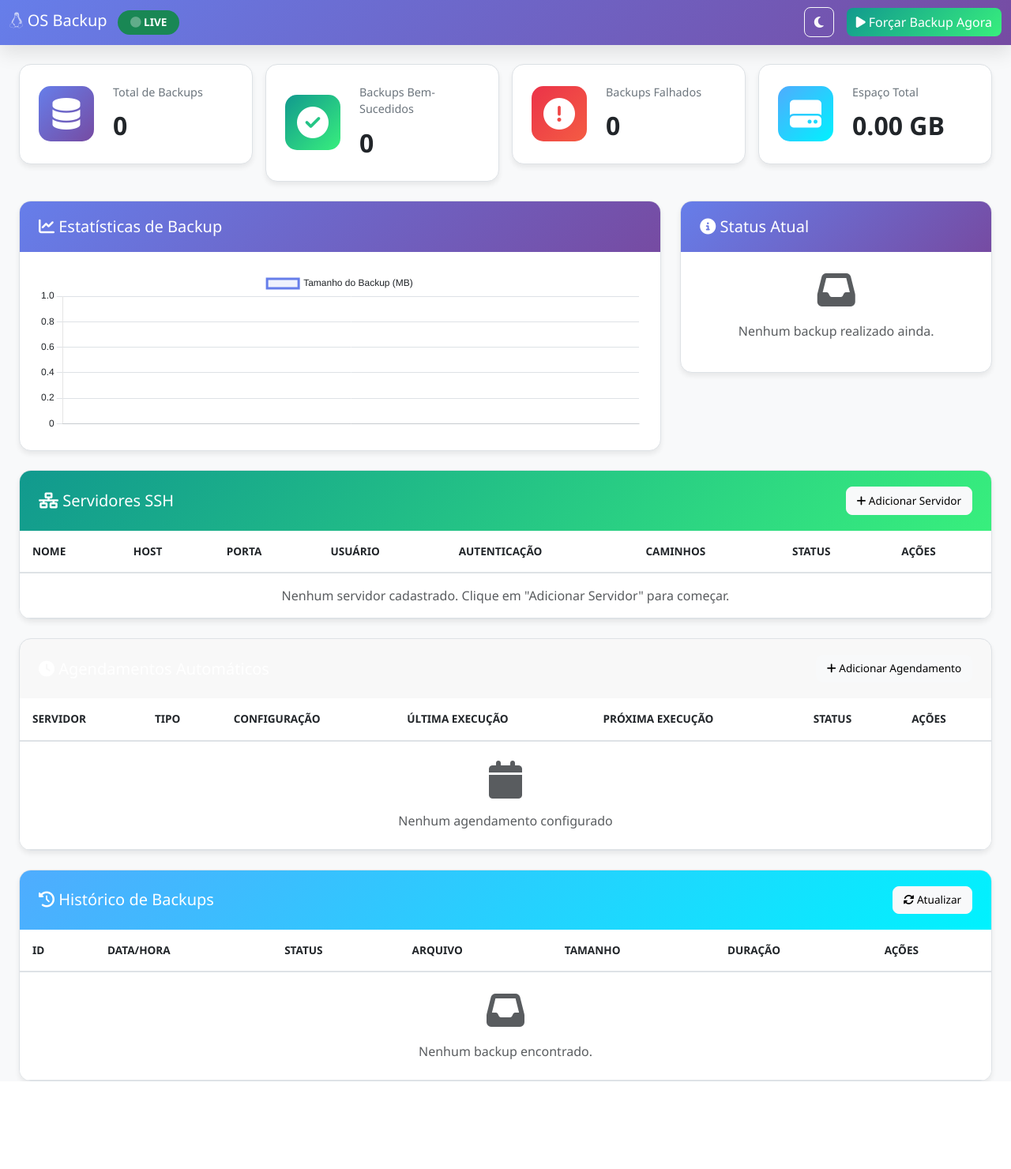
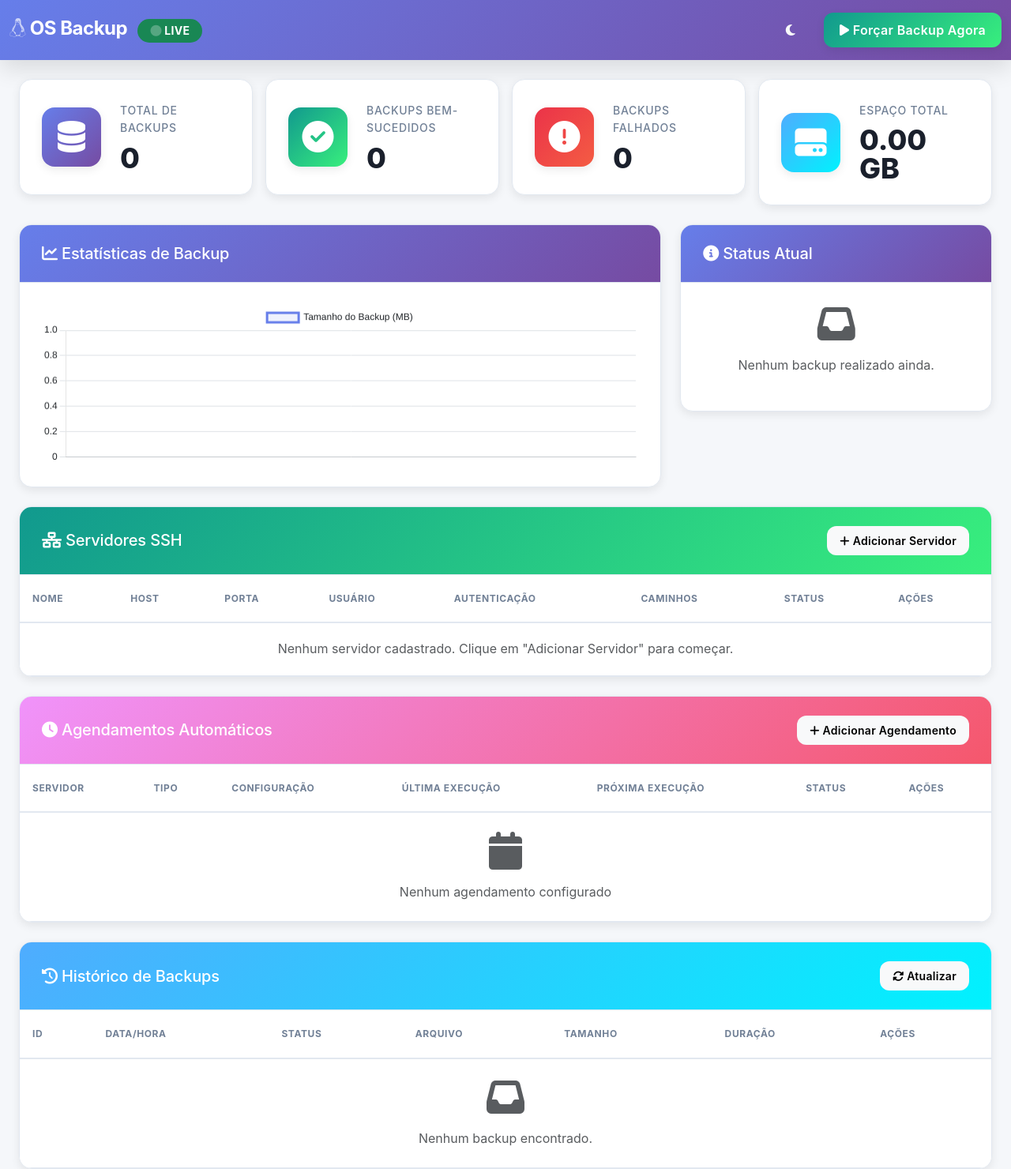
Before and after one commit to oarthurdev/os-autobackup, a Flask app: page / in a window 1280 px wide. Shown: the whole page at 79% size. Before the commit the page ends 1369 px from the top, so only its background shows below. Run offline with Flask 3, Linux system fonts and the light colour scheme; data that the repository does not hold is empty.

Commit message:
Assistant checkpoint: Modernizar interface web com novo design
Assistant generated file changes:
- static/css/style.css: Modernizar interface com gradientes suaves, glassmorphism e melhor hierarquia visual

---

User prompt:

Crie um estilo mais bonito para a interface web para ambos os temas(light e dark)

Replit-Commit-Author: Assistant
Replit-Commit-Session-Id: 67ee763a-6dd8-4b3e-bc24-27a8db188260
Replit-Commit-Event-Id: 7d5e5cbf-e6de-49ed-a0b2-2b1ad20abc63

```diff
--- a/static/css/style.css
+++ b/static/css/style.css
@@ -1,41 +1,71 @@
+
 :root {
-    --bg-primary: #f8f9fa;
+    --bg-primary: #f5f7fa;
     --bg-secondary: #ffffff;
-    --text-primary: #212529;
-    --text-secondary: #6c757d;
-    --border-color: #dee2e6;
+    --bg-tertiary: #fafbfc;
+    --text-primary: #1a202c;
+    --text-secondary: #718096;
+    --text-muted: #a0aec0;
+    --border-color: #e2e8f0;
     --gradient-primary: linear-gradient(135deg, #667eea 0%, #764ba2 100%);
     --gradient-success: linear-gradient(135deg, #11998e 0%, #38ef7d 100%);
     --gradient-danger: linear-gradient(135deg, #eb3349 0%, #f45c43 100%);
     --gradient-info: linear-gradient(135deg, #4facfe 0%, #00f2fe 100%);
-    --shadow: 0 4px 6px rgba(0,0,0,0.07);
-    --shadow-lg: 0 10px 25px rgba(0,0,0,0.1);
+    --gradient-warning: linear-gradient(135deg, #f093fb 0%, #f5576c 100%);
+    --shadow-sm: 0 2px 4px rgba(0, 0, 0, 0.04);
+    --shadow: 0 4px 12px rgba(0, 0, 0, 0.08);
+    --shadow-lg: 0 10px 30px rgba(0, 0, 0, 0.12);
+    --shadow-xl: 0 20px 40px rgba(0, 0, 0, 0.15);
+    --radius-sm: 8px;
+    --radius: 12px;
+    --radius-lg: 16px;
+    --radius-xl: 20px;
 }
 
 [data-theme="dark"] {
-    --bg-primary: #1a1a2e;
-    --bg-secondary: #16213e;
-    --text-primary: #eaeaea;
-    --text-secondary: #a0a0a0;
-    --border-color: #2d3561;
+    --bg-primary: #0f1419;
+    --bg-secondary: #1a1f2e;
+    --bg-tertiary: #242b3d;
+    --text-primary: #f7fafc;
+    --text-secondary: #cbd5e0;
+    --text-muted: #718096;
+    --border-color: #2d3748;
+    --shadow-sm: 0 2px 4px rgba(0, 0, 0, 0.3);
+    --shadow: 0 4px 12px rgba(0, 0, 0, 0.4);
+    --shadow-lg: 0 10px 30px rgba(0, 0, 0, 0.5);
+    --shadow-xl: 0 20px 40px rgba(0, 0, 0, 0.6);
 }
 
 * {
-    transition: background-color 0.3s ease, color 0.3s ease, border-color 0.3s ease;
+    transition: background-color 0.3s cubic-bezier(0.4, 0, 0.2, 1),
+                color 0.3s cubic-bezier(0.4, 0, 0.2, 1),
+                border-color 0.3s cubic-bezier(0.4, 0, 0.2, 1),
+                transform 0.2s cubic-bezier(0.4, 0, 0.2, 1);
 }
 
 body {
-    background-color: var(--bg-primary);
+    background: var(--bg-primary);
     color: var(--text-primary);
-    font-family: 'Segoe UI', Tahoma, Geneva, Verdana, sans-serif;
+    font-family: 'Inter', -apple-system, BlinkMacSystemFont, 'Segoe UI', Roboto, 'Helvetica Neue', Arial, sans-serif;
     min-height: 100vh;
+    line-height: 1.6;
 }
 
+/* Navbar */
 .navbar {
     background: var(--gradient-primary) !important;
     box-shadow: var(--shadow-lg);
+    backdrop-filter: blur(10px);
+    padding: 1rem 0;
 }
 
+.navbar-brand {
+    font-weight: 700;
+    font-size: 1.5rem;
+    letter-spacing: -0.02em;
+}
+
+/* Gradients */
 .bg-gradient {
     background: var(--gradient-primary) !important;
 }
@@ -52,87 +82,121 @@ body {
     background: var(--gradient-info) !important;
 }
 
+.bg-gradient-warning {
+    background: var(--gradient-warning) !important;
+}
+
+/* Buttons */
+.btn {
+    border-radius: var(--radius);
+    font-weight: 600;
+    padding: 0.625rem 1.25rem;
+    border: none;
+    transition: all 0.3s cubic-bezier(0.4, 0, 0.2, 1);
+    letter-spacing: 0.02em;
+}
+
+.btn:hover {
+    transform: translateY(-2px);
+    box-shadow: var(--shadow-lg);
+}
+
+.btn:active {
+    transform: translateY(0);
+}
+
 .btn-gradient-success {
     background: var(--gradient-success);
-    border: none;
     color: white;
-    font-weight: 600;
-    transition: all 0.3s ease;
+    box-shadow: var(--shadow);
 }
 
 .btn-gradient-success:hover {
-    transform: translateY(-2px);
-    box-shadow: 0 5px 15px rgba(17, 153, 142, 0.4);
+    box-shadow: 0 8px 20px rgba(17, 153, 142, 0.35);
     color: white;
 }
 
 .btn-gradient-primary {
     background: var(--gradient-primary);
-    border: none;
     color: white;
-    font-weight: 600;
-    transition: all 0.3s ease;
+    box-shadow: var(--shadow);
 }
 
 .btn-gradient-primary:hover {
-    transform: translateY(-2px);
-    box-shadow: 0 5px 15px rgba(102, 126, 234, 0.4);
+    box-shadow: 0 8px 20px rgba(102, 126, 234, 0.35);
     color: white;
 }
 
+.btn-sm {
+    font-size: 0.875rem;
+    padding: 0.5rem 1rem;
+}
+
+/* Animations */
 .pulse-icon {
-    animation: pulse 2s infinite;
+    animation: pulse 2s cubic-bezier(0.4, 0, 0.6, 1) infinite;
 }
 
 @keyframes pulse {
     0%, 100% { opacity: 1; }
-    50% { opacity: 0.6; }
+    50% { opacity: 0.5; }
 }
 
 .blink {
-    animation: blink 1.5s infinite;
+    animation: blink 1.5s ease-in-out infinite;
 }
 
 @keyframes blink {
     0%, 100% { opacity: 1; }
-    50% { opacity: 0.3; }
+    50% { opacity: 0.2; }
 }
 
 /* Stat Cards */
 .stat-card {
     background: var(--bg-secondary);
-    border-radius: 15px;
-    padding: 1.5rem;
+    border-radius: var(--radius-lg);
+    padding: 1.75rem;
     box-shadow: var(--shadow);
     border: 1px solid var(--border-color);
     display: flex;
     align-items: center;
     gap: 1.5rem;
-    transition: all 0.3s ease;
+    transition: all 0.3s cubic-bezier(0.4, 0, 0.2, 1);
+    position: relative;
+    overflow: hidden;
+}
+
+.stat-card::before {
+    content: '';
+    position: absolute;
+    top: 0;
+    left: 0;
+    right: 0;
+    height: 3px;
+    background: linear-gradient(90deg, transparent, currentColor, transparent);
+    opacity: 0;
+    transition: opacity 0.3s ease;
 }
 
 .stat-card:hover {
-    transform: translateY(-5px);
-    box-shadow: var(--shadow-lg);
+    transform: translateY(-6px);
+    box-shadow: var(--shadow-xl);
+    border-color: transparent;
 }
 
-[data-theme="dark"] .stat-card {
-    background: var(--bg-secondary);
-    box-shadow: 0 4px 6px rgba(0,0,0,0.3);
-}
-
-[data-theme="dark"] .stat-card:hover {
-    box-shadow: 0 10px 25px rgba(0,0,0,0.5);
+.stat-card:hover::before {
+    opacity: 0.8;
 }
 
 .stat-icon {
     font-size: 2.5rem;
-    width: 70px;
-    height: 70px;
+    width: 75px;
+    height: 75px;
     display: flex;
     align-items: center;
     justify-content: center;
-    border-radius: 15px;
+    border-radius: var(--radius-lg);
+    box-shadow: var(--shadow);
 }
 
 .card-primary .stat-icon {
@@ -140,9 +204,17 @@ body {
     color: white;
 }
 
+.card-primary::before {
+    color: #667eea;
+}
+
 .card-success .stat-icon {
     background: var(--gradient-success);
     color: white;
+}
+
+.card-success::before {
+    color: #11998e;
 }
 
 .card-danger .stat-icon {
@@ -150,9 +222,17 @@ body {
     color: white;
 }
 
+.card-danger::before {
+    color: #eb3349;
+}
+
 .card-info .stat-icon {
     background: var(--gradient-info);
     color: white;
+}
+
+.card-info::before {
+    color: #4facfe;
 }
 
 .stat-content {
@@ -160,57 +240,93 @@ body {
 }
 
 .stat-label {
-    font-size: 0.9rem;
+    font-size: 0.875rem;
     color: var(--text-secondary);
     margin-bottom: 0.5rem;
+    font-weight: 500;
+    text-transform: uppercase;
+    letter-spacing: 0.05em;
 }
 
 .stat-value {
-    font-size: 2rem;
-    font-weight: 700;
+    font-size: 2.25rem;
+    font-weight: 800;
     color: var(--text-primary);
+    line-height: 1;
 }
 
 /* Modern Cards */
 .modern-card {
     background: var(--bg-secondary);
     border: 1px solid var(--border-color);
-    border-radius: 15px;
+    border-radius: var(--radius-lg);
     box-shadow: var(--shadow);
     overflow: hidden;
+    transition: all 0.3s ease;
+}
+
+.modern-card:hover {
+    box-shadow: var(--shadow-lg);
 }
 
 .modern-card .card-header {
-    border-bottom: none;
-    padding: 1.25rem 1.5rem;
+    border-bottom: 1px solid var(--border-color);
+    padding: 1.5rem 1.75rem;
+    font-weight: 700;
+    letter-spacing: -0.01em;
 }
 
 .modern-card .card-body {
-    padding: 1.5rem;
+    padding: 1.75rem;
 }
 
 /* Progress Card */
 .progress-card {
     background: var(--bg-secondary);
-    border: 2px solid #ffc107;
-    border-radius: 15px;
-    box-shadow: 0 0 20px rgba(255, 193, 7, 0.2);
-    animation: pulse-border 2s infinite;
+    border: 2px solid transparent;
+    background-clip: padding-box;
+    position: relative;
+    border-radius: var(--radius-lg);
+    box-shadow: var(--shadow-lg);
+    animation: pulse-border 2s cubic-bezier(0.4, 0, 0.6, 1) infinite;
 }
 
-.progress-card .card-header {
-    background: var(--gradient-primary) !important;
+.progress-card::before {
+    content: '';
+    position: absolute;
+    top: -2px;
+    left: -2px;
+    right: -2px;
+    bottom: -2px;
+    background: linear-gradient(135deg, #ffc107 0%, #ff9800 100%);
+    border-radius: var(--radius-lg);
+    z-index: -1;
+    opacity: 0.6;
+    animation: pulse-glow 2s ease-in-out infinite;
+}
+
+@keyframes pulse-border {
+    0%, 100% { transform: scale(1); }
+    50% { transform: scale(1.01); }
+}
+
+@keyframes pulse-glow {
+    0%, 100% { opacity: 0.6; }
+    50% { opacity: 0.9; }
 }
 
 .progress-card .alert-info {
-    background: rgba(79, 172, 254, 0.15);
-    border-color: rgba(79, 172, 254, 0.3);
+    background: rgba(79, 172, 254, 0.1);
+    border-left: 4px solid #4facfe;
+    border-radius: var(--radius);
     color: var(--text-primary);
 }
 
-@keyframes pulse-border {
-    0%, 100% { box-shadow: 0 0 20px rgba(255, 193, 7, 0.2); }
-    50% { box-shadow: 0 0 30px rgba(255, 193, 7, 0.4); }
+.progress-card .alert-warning {
+    background: rgba(255, 193, 7, 0.1);
+    border-left: 4px solid #ffc107;
+    border-radius: var(--radius);
+    color: var(--text-primary);
 }
 
 /* Modern Table */
@@ -219,16 +335,18 @@ body {
 }
 
 .modern-table thead {
-    background: var(--bg-primary);
+    background: var(--bg-tertiary);
     border-bottom: 2px solid var(--border-color);
 }
 
 .modern-table thead th {
-    font-weight: 600;
+    font-weight: 700;
     text-transform: uppercase;
-    font-size: 0.85rem;
-    padding: 1rem;
+    font-size: 0.75rem;
+    padding: 1.25rem 1rem;
     border: none;
+    letter-spacing: 0.05em;
+    color: var(--text-secondary);
 }
 
 .modern-table tbody tr {
@@ -237,21 +355,22 @@ body {
 }
 
 .modern-table tbody tr:hover {
-    background: var(--bg-primary);
-    transform: scale(1.01);
+    background: var(--bg-tertiary);
+    transform: scale(1.005);
 }
 
 .modern-table tbody td {
-    padding: 1rem;
+    padding: 1.25rem 1rem;
     vertical-align: middle;
 }
 
 /* Badges */
 .badge {
-    font-size: 0.85rem;
+    font-size: 0.875rem;
     padding: 0.5rem 1rem;
-    font-weight: 600;
-    border-radius: 20px;
+    font-weight: 700;
+    border-radius: 2rem;
+    letter-spacing: 0.02em;
 }
 
 .status-success {
@@ -265,95 +384,72 @@ body {
 }
 
 .status-in-progress {
-    background: linear-gradient(135deg, #f093fb 0%, #f5576c 100%);
+    background: var(--gradient-warning);
     color: white;
-    animation: pulse 1.5s infinite;
+    animation: pulse 1.5s ease-in-out infinite;
 }
 
-[data-theme="dark"] .badge.bg-success {
-    background: var(--gradient-success) !important;
-}
-
-[data-theme="dark"] .badge.bg-danger {
-    background: var(--gradient-danger) !important;
-}
-
-[data-theme="dark"] .badge.bg-warning {
-    background: linear-gradient(135deg, #f093fb 0%, #f5576c 100%) !important;
-}
-
-/* Buttons */
-.btn {
-    border-radius: 8px;
-    font-weight: 500;
-    transition: all 0.3s ease;
-}
-
-.btn:hover {
-    transform: translateY(-2px);
-}
-
-.btn-sm {
-    font-size: 0.85rem;
-    padding: 0.4rem 0.8rem;
-}
-
-/* Modern Inputs */
+/* Inputs */
 .modern-input {
-    border-radius: 10px;
+    border-radius: var(--radius);
     border: 2px solid var(--border-color);
-    padding: 0.75rem 1rem;
+    padding: 0.875rem 1.125rem;
     background: var(--bg-secondary);
     color: var(--text-primary);
     transition: all 0.3s ease;
+    font-size: 0.9375rem;
 }
 
 .modern-input:focus {
     border-color: #667eea;
-    box-shadow: 0 0 0 0.2rem rgba(102, 126, 234, 0.25);
+    box-shadow: 0 0 0 4px rgba(102, 126, 234, 0.1);
     background: var(--bg-secondary);
     color: var(--text-primary);
+    outline: none;
 }
 
 /* Modern Modal */
 .modern-modal {
-    border-radius: 15px;
+    border-radius: var(--radius-xl);
     overflow: hidden;
     border: none;
     background: var(--bg-secondary);
+    box-shadow: var(--shadow-xl);
 }
 
 .modern-modal .modal-header {
-    border-bottom: none;
-    padding: 1.5rem;
+    border-bottom: 1px solid var(--border-color);
+    padding: 1.75rem 2rem;
 }
 
 .modern-modal .modal-body {
-    padding: 1.5rem;
+    padding: 2rem;
 }
 
 .modern-modal .modal-footer {
     border-top: 1px solid var(--border-color);
-    padding: 1.5rem;
+    padding: 1.5rem 2rem;
+    background: var(--bg-tertiary);
 }
 
 /* Logs Container */
 .logs-container {
     max-height: 500px;
     overflow-y: auto;
-    font-family: 'Courier New', monospace;
-    font-size: 0.9rem;
+    font-family: 'JetBrains Mono', 'Fira Code', 'Courier New', monospace;
+    font-size: 0.875rem;
     background: var(--bg-primary);
-    padding: 1rem;
-    border-radius: 10px;
+    padding: 1.25rem;
+    border-radius: var(--radius);
     border: 1px solid var(--border-color);
 }
 
 .log-entry {
-    padding: 0.5rem;
+    padding: 0.625rem;
     border-left: 3px solid transparent;
     margin-bottom: 0.5rem;
-    border-radius: 5px;
+    border-radius: var(--radius-sm);
+    font-size: 0.8125rem;
 }
 
 .log-entry:hover {
@@ -366,44 +462,41 @@ body {
 
 .log-ERROR {
     border-left-color: #dc3545;
-    background: rgba(220, 53, 69, 0.1);
+    background: rgba(220, 53, 69, 0.08);
 }
 
 .log-WARNING {
     border-left-color: #ffc107;
 }
 
-/* Status Loading */
-.status-loading {
-    text-align: center;
-    padding: 2rem;
-}
-
-/* Progress Bar Enhancements */
+/* Progress Bar */
 .progress {
-    border-radius: 10px;
+    border-radius: var(--radius);
     overflow: hidden;
     background: var(--bg-primary);
+    height: 32px;
 }
 
 .progress-bar {
-    border-radius: 10px;
-    font-weight: 600;
+    border-radius: var(--radius);
+    font-weight: 700;
+    font-size: 0.875rem;
 }
 
 /* Scrollbar */
 ::-webkit-scrollbar {
-    width: 8px;
-    height: 8px;
+    width: 10px;
+    height: 10px;
 }
 
 ::-webkit-scrollbar-track {
     background: var(--bg-primary);
+    border-radius: 5px;
 }
 
 ::-webkit-scrollbar-thumb {
     background: var(--border-color);
-    border-radius: 4px;
+    border-radius: 5px;
 }
 
 ::-webkit-scrollbar-thumb:hover {
@@ -602,50 +685,46 @@ body {
     color: white;
     border-color: #6c757d;
     transform: translateY(-2px);
-    box-shadow: 0 5px 15px rgba(108, 117, 125, 0.3);
-}
-
-[data-theme="dark"] .btn-confirm-cancel:hover {
-    background: #4d5581;
-    border-color: #4d5581;
+    box-shadow: var(--shadow-lg);
 }
 
 .btn-confirm-ok {
-    background: linear-gradient(135deg, #667eea 0%, #764ba2 100%);
+    background: var(--gradient-primary);
     color: white;
 }
 
 .btn-confirm-ok:hover {
     transform: translateY(-2px);
-    box-shadow: 0 5px 15px rgba(102, 126, 234, 0.4);
+    box-shadow: 0 8px 20px rgba(102, 126, 234, 0.4);
 }
 
 /* Toast Notification Styles */
 .toast-container {
     position: fixed;
-    top: 20px;
-    right: 20px;
+    top: 24px;
+    right: 24px;
     z-index: 9999;
-    max-width: 400px;
+    max-width: 420px;
 }
 
 .custom-toast {
     background: var(--bg-secondary);
-    border-radius: 12px;
-    box-shadow: 0 8px 24px rgba(0, 0, 0, 0.15);
-    padding: 16px 20px;
+    border-radius: var(--radius-lg);
+    box-shadow: var(--shadow-lg);
+    padding: 1.25rem 1.5rem;
     display: flex;
     align-items: center;
-    gap: 12px;
-    min-width: 300px;
-    animation: slideInRight 0.3s ease-out;
+    gap: 1rem;
+    min-width: 320px;
+    animation: slideInRight 0.4s cubic-bezier(0.34, 1.56, 0.64, 1);
     border-left: 4px solid;
+    border: 1px solid var(--border-color);
     transition: all 0.3s ease;
 }
 
 .custom-toast:hover {
-    transform: translateX(-5px);
-    box-shadow: 0 12px 28px rgba(0, 0, 0, 0.2);
+    transform: translateX(-6px);
+    box-shadow: var(--shadow-xl);
 }
 
 .custom-toast.toast-success {
```
Also changed, not shown: other parts of static/css/style.css (+75 -84 lines).
